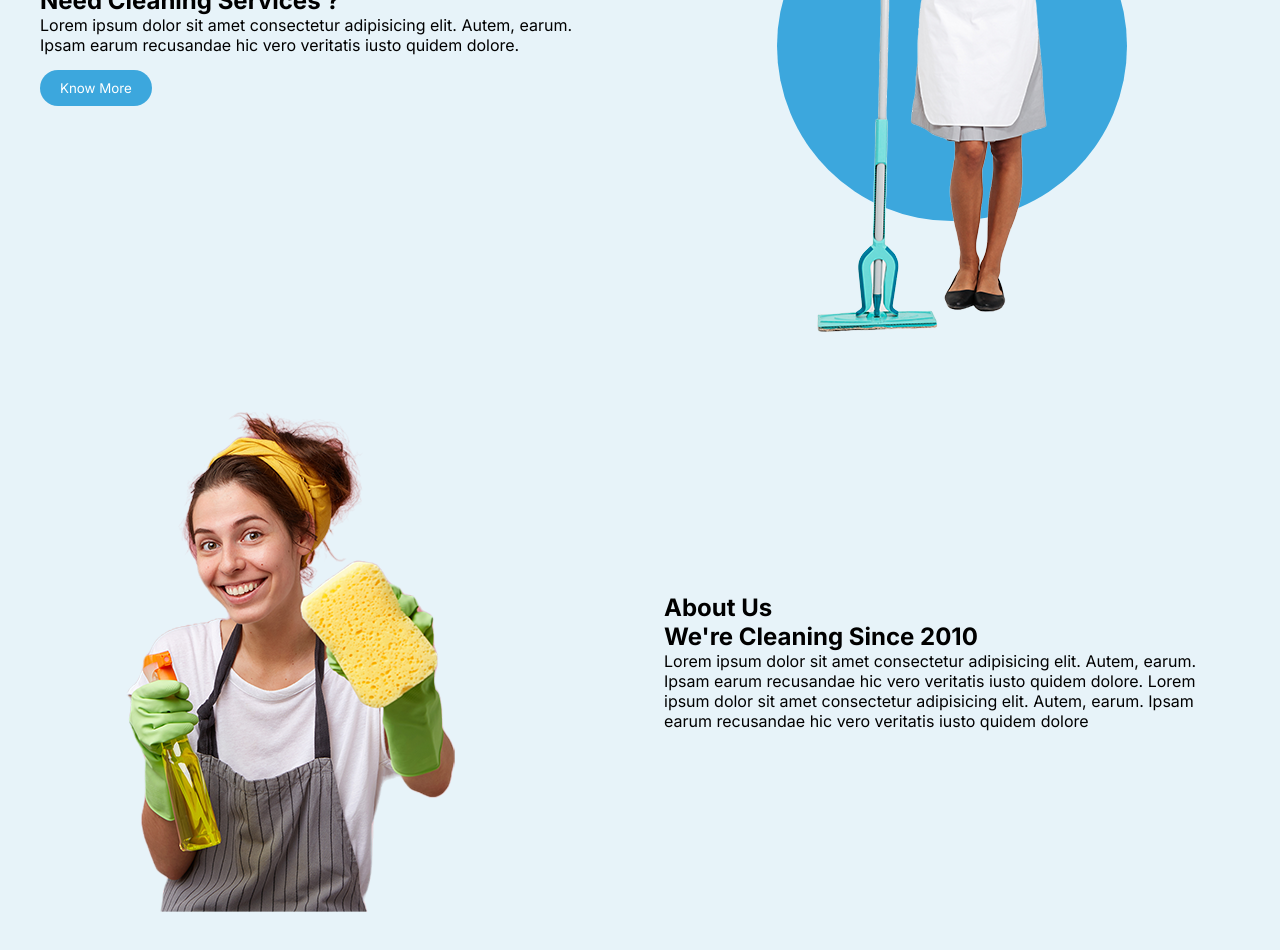
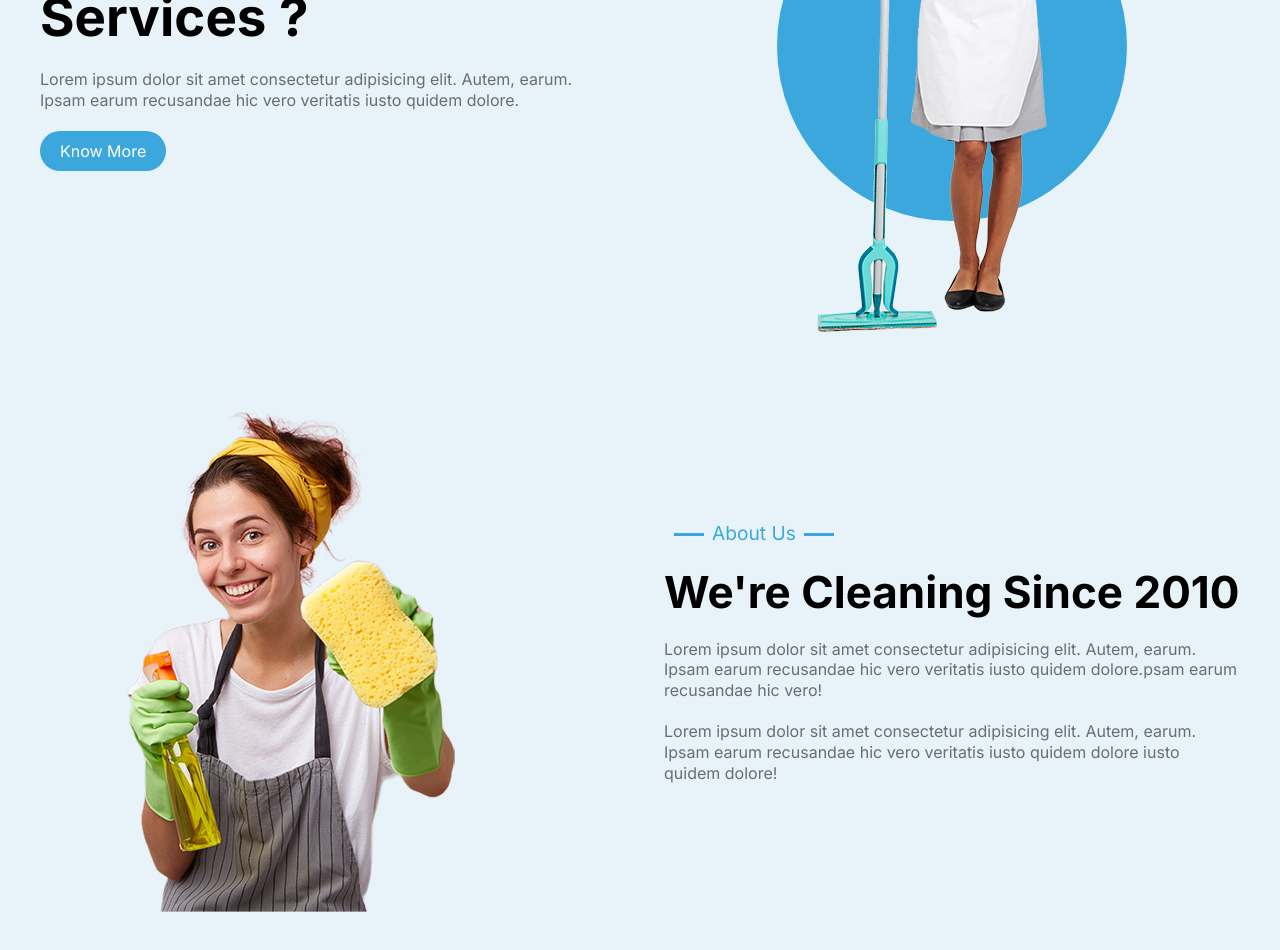
Before and after one commit to Bubblecrown/Home-Cleaning-Service, a React (Create React App) app: page / in a window 1280 px wide. Shown: the part 360-1310 px from the top of the page. Built offline with nearby package versions, Linux system fonts and the light colour scheme.

Commit message:
finish info-tabline head paragraph

```diff
--- a/src/components/InfoSection/InfoSection.js
+++ b/src/components/InfoSection/InfoSection.js
@@ -10,6 +10,7 @@ import {
   HeroImg,
   Img,
   HeroButton,
+  HeroTabLine,
 } from "./InfoStyle";
 
 const InfoSection = ({
@@ -22,6 +23,8 @@ const InfoSection = ({
   imgPath,
   imgTitle,
   circle,
+  headTitle,
+  additionText,
 }) => {
   const btnShow = btnText ? <HeroButton>{btnText}</HeroButton> : "";
   return (
@@ -31,9 +34,12 @@ const InfoSection = ({
           <Row reverse={reverse}>
             <Column>
               <TextWrapper>
-                <HeroTitle>{title}</HeroTitle>
-                <HeroTitle>{head}</HeroTitle>
+                <HeroTabLine title={title}>{title}</HeroTabLine>
+                <HeroTitle headTitle={headTitle} title={title}>
+                  {head}
+                </HeroTitle>
                 <HeroText>{text}</HeroText>
+                <HeroText>{additionText}</HeroText>
               </TextWrapper>
               {btnShow}
             </Column>
--- a/src/components/InfoSection/InfoStyle.js
+++ b/src/components/InfoSection/InfoStyle.js
@@ -1,5 +1,5 @@
 import styled from "styled-components";
-import { Button, Primary } from "../../globalStyles";
+import { Button, Primary, Secondary } from "../../globalStyles";
 
 export const HeroSection = styled.header`
   padding: 40px 0;
@@ -25,9 +25,47 @@ export const Column = styled.aside`
 
 export const TextWrapper = styled.div``;
 
-export const HeroTitle = styled.h1``;
+export const HeroTabLine = styled.div`
+  ${({ title }) =>
+    title &&
+    `position: relative;
+    margin: 0 10px;
+    width: 160px;
+    font-size:1.20rem;
+    display:flex;
+    justify-content:center;
+    color: ${Primary};
+&:before{content: '';
+  position: absolute;
+  display: block;
+  width: 30px;
+  height: 3px;
+  background-color: ${Primary};
+  top: 50%;
+  left: 0;
+}
+&:after{content: '';
+  position: absolute;
+  display: block;
+  width: 30px;
+  height: 3px;
+  background-color: ${Primary};
+  top: 50%;
+  right: 0;
+}`}
+`;
 
-export const HeroText = styled.p``;
+export const HeroTitle = styled.h1`
+  font-size: ${({ headTitle }) => (headTitle ? "3.3rem" : "2.75rem")};
+  margin: ${({ title }) => (title ? "20px 0" : "0 0")};
+`;
+
+export const HeroText = styled.p`
+  font-size: 1rem;
+  line-height: 1.3rem;
+  margin: 20px 0;
+  color: ${Secondary};
+`;
 
 export const HeroImg = styled.div`
   width: 100%;
@@ -50,15 +88,11 @@ export const HeroImg = styled.div`
     z-index: -1;}`}
 `;
 
-export const Img = styled.img`
-
-
-  }
-`;
+export const Img = styled.img``;
 
 export const HeroButton = styled(Button)`
-  ${Button}
-  font-size: medium;
+  ${Button};
+  font-size: 1rem;
   transition: all 0.3s ease;
   &:hover {
     box-shadow: rgba(100, 100, 111, 0.2) 0px 7px 29px 0px;
--- a/src/components/Navbar/NavbarStyles.js
+++ b/src/components/Navbar/NavbarStyles.js
@@ -9,7 +9,6 @@ export const Nav = styled.nav`
   justify-content: center;
   align-items: center;
   font-size: 1.2rem;
-  position: sticky;
   top: 0;
   z-index: 99;
 `;
--- a/src/data/InfoData.js
+++ b/src/data/InfoData.js
@@ -1,20 +1,25 @@
 export const HeroData = {
-  reverse:false,
-  head:'Need Cleaning Services ?',
-  text:'Lorem ipsum dolor sit amet consectetur adipisicing elit. Autem, earum. Ipsam earum recusandae hic vero veritatis iusto quidem dolore.',
-  btnText:'Know More',
-  imgPath:require('../assets/home-img.png'),
-  imageStart:false,
-  imgTitle:'home-img',
-  circle:true
-}
+  reverse: false,
+  head: "Need Cleaning Services ?",
+  text: "Lorem ipsum dolor sit amet consectetur adipisicing elit. Autem, earum. Ipsam earum recusandae hic vero veritatis iusto quidem dolore.",
+  btnText: "Know More",
+  title: false,
+  imgPath: require("../assets/home-img.png"),
+  imageStart: false,
+  imgTitle: "home-img",
+  circle: true,
+  headTitle: true,
+};
 export const AboutusData = {
-  reverse:true,
-  head:"We're Cleaning Since 2010",
-  text:'Lorem ipsum dolor sit amet consectetur adipisicing elit. Autem, earum. Ipsam earum recusandae hic vero veritatis iusto quidem dolore. Lorem ipsum dolor sit amet consectetur adipisicing elit. Autem, earum. Ipsam earum recusandae hic vero veritatis iusto quidem dolore',
-  title:'About Us',
-  imgPath:require('../assets/about-img.png'),
-  imageStart:true,
-  imgTitle:'about-img',
-  circle:false
-}
+  reverse: true,
+  head: "We're Cleaning Since 2010",
+  text: "Lorem ipsum dolor sit amet consectetur adipisicing elit. Autem, earum. Ipsam earum recusandae hic vero veritatis iusto quidem dolore.psam earum recusandae hic vero!",
+  additionText:
+    "Lorem ipsum dolor sit amet consectetur adipisicing elit. Autem, earum. Ipsam earum recusandae hic vero veritatis iusto quidem dolore iusto quidem dolore!",
+  title: "About Us",
+  imgPath: require("../assets/about-img.png"),
+  imageStart: true,
+  imgTitle: "about-img",
+  circle: false,
+  headTitle: false,
+};
--- a/src/globalStyles.js
+++ b/src/globalStyles.js
@@ -34,7 +34,6 @@ export const Container = styled.div`
 export const Button = styled.button`
   border-radius: 20px;
   padding: ${({ pd }) => (pd ? pd : "10px 20px")};
-  margin-top: 15px;
   white-space: nowrap;
   background-color: ${Primary};
   outline: none;
```
